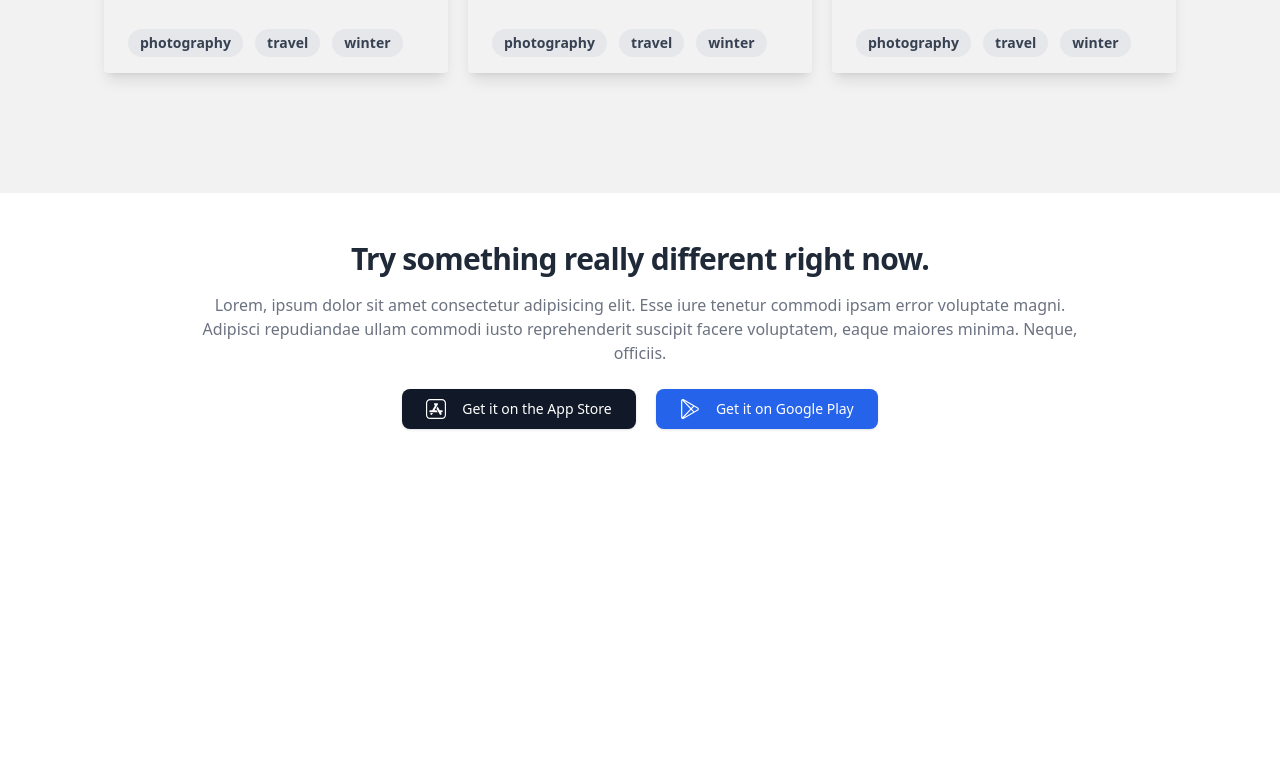
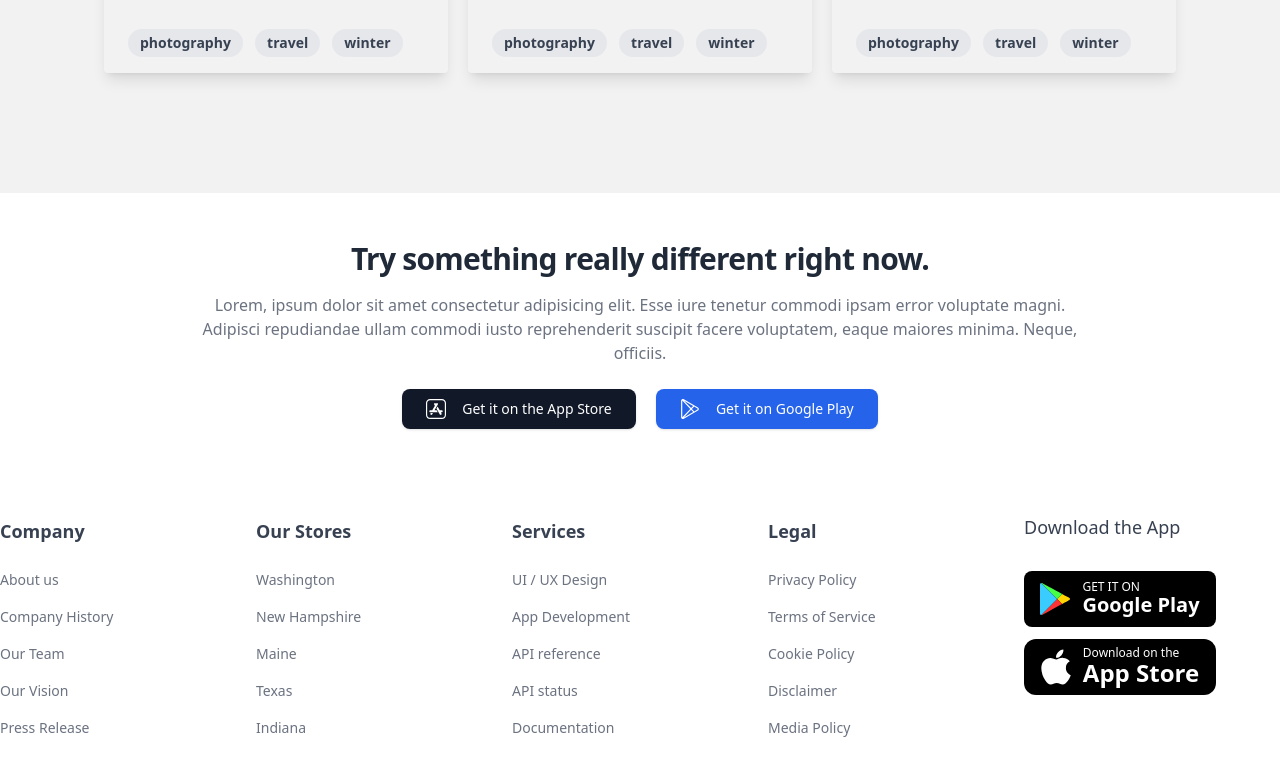
Before and after one commit to Jyotimoykathar/Akshar_edu, a plain HTML site: page index.html in a window 1280 px wide. Shown: the part 1893-2669 px from the top of the page. Before the commit the page ends 2370 px from the top, so only its background shows below. Drawn offline with nearby package versions, Linux system fonts and the light colour scheme.

Commit message:
footer added

```diff
--- a/index.html
+++ b/index.html
@@ -341,7 +341,132 @@
     <!-- MAIN SECTION END -->
 
     <!-- FOOTER SECTION START -->
-    <footer></footer>
+    <footer class="container mx-auto px-10 py-10 md:px-0">
+      <div class="grid grid-cols-2 md:grid-cols-3 lg:grid-cols-5">
+        <div class="mb-8 lg:mb-0">
+          <p
+            class="text-lg font-semibold text-gray-700 dark:text-gray-100 mb-6"
+          >
+            Company
+          </p>
+          <ul
+            class="flex flex-col space-y-4 font-medium text-[14px] text-gray-500 dark:text-gray-400"
+          >
+            <li>About us</li>
+            <li>Company History</li>
+            <li>Our Team</li>
+            <li>Our Vision</li>
+            <li>Press Release</li>
+          </ul>
+        </div>
+        <div class="mb-8 lg:mb-0">
+          <p
+            class="text-lg font-semibold text-gray-700 dark:text-gray-100 mb-6"
+          >
+            Our Stores
+          </p>
+          <ul
+            class="flex flex-col space-y-4 font-medium text-[14px] text-gray-500 dark:text-gray-400"
+          >
+            <li>Washington</li>
+            <li>New Hampshire</li>
+            <li>Maine</li>
+            <li>Texas</li>
+            <li>Indiana</li>
+          </ul>
+        </div>
+        <div class="mb-8 lg:mb-0">
+          <p
+            class="text-lg font-semibold text-gray-700 dark:text-gray-100 mb-6"
+          >
+            Services
+          </p>
+          <ul
+            class="flex flex-col space-y-4 font-medium text-[14px] text-gray-500 dark:text-gray-400"
+          >
+            <li>UI / UX Design</li>
+            <li>App Development</li>
+            <li>API reference</li>
+            <li>API status</li>
+            <li>Documentation</li>
+          </ul>
+        </div>
+        <div class="mb-8 lg:mb-0">
+          <p
+            class="text-lg font-semibold text-gray-700 dark:text-gray-100 mb-6"
+          >
+            Legal
+          </p>
+          <ul
+            class="flex flex-col space-y-4 font-medium text-[14px] text-gray-500 dark:text-gray-400"
+          >
+            <li>Privacy Policy</li>
+            <li>Terms of Service</li>
+            <li>Cookie Policy</li>
+            <li>Disclaimer</li>
+            <li>Media Policy</li>
+          </ul>
+        </div>
+        <div class="mt-8 lg:mt-0">
+          <p
+            class="font-medium text-lg leading-[21.6px] text-gray-700 dark:text-gray-100 mb-8"
+          >
+            Download the App
+          </p>
+          <div>
+            <div
+              class="flex mt-3 w-48 h-14 bg-black text-white rounded-lg items-center justify-center"
+            >
+              <div class="mr-3">
+                <svg viewBox="30 336.7 120.9 129.2" width="30">
+                  <path
+                    fill="#FFD400"
+                    d="M119.2,421.2c15.3-8.4,27-14.8,28-15.3c3.2-1.7,6.5-6.2,0-9.7 c-2.1-1.1-13.4-7.3-28-15.3l-20.1,20.2L119.2,421.2z"
+                  ></path>
+                  <path
+                    fill="#FF3333"
+                    d="M99.1,401.1l-64.2,64.7c1.5,0.2,3.2-0.2,5.2-1.3 c4.2-2.3,48.8-26.7,79.1-43.3L99.1,401.1L99.1,401.1z"
+                  ></path>
+                  <path
+                    fill="#48FF48"
+                    d="M99.1,401.1l20.1-20.2c0,0-74.6-40.7-79.1-43.1 c-1.7-1-3.6-1.3-5.3-1L99.1,401.1z"
+                  ></path>
+                  <path
+                    fill="#3BCCFF"
+                    d="M99.1,401.1l-64.3-64.3c-2.6,0.6-4.8,2.9-4.8,7.6 c0,7.5,0,107.5,0,113.8c0,4.3,1.7,7.4,4.9,7.7L99.1,401.1z"
+                  ></path>
+                </svg>
+              </div>
+              <div>
+                <div class="text-xs">GET IT ON</div>
+                <div class="text-xl font-semibold font-sans -mt-1">
+                  Google Play
+                </div>
+              </div>
+            </div>
+            <div
+              class="flex mt-3 w-48 h-14 bg-black text-white rounded-xl items-center justify-center"
+            >
+              <div class="mr-3">
+                <svg viewBox="0 0 384 512" width="30">
+                  <path
+                    fill="currentColor"
+                    d="M318.7 268.7c-.2-36.7 16.4-64.4 50-84.8-18.8-26.9-47.2-41.7-84.7-44.6-35.5-2.8-74.3 20.7-88.5 20.7-15 0-49.4-19.7-76.4-19.7C63.3 141.2 4 184.8 4 273.5q0 39.3 14.4 81.2c12.8 36.7 59 126.7 107.2 125.2 25.2-.6 43-17.9 75.8-17.9 31.8 0 48.3 17.9 76.4 17.9 48.6-.7 90.4-82.5 102.6-119.3-65.2-30.7-61.7-90-61.7-91.9zm-56.6-164.2c27.3-32.4 24.8-61.9 24-72.5-24.1 1.4-52 16.4-67.9 34.9-17.5 19.8-27.8 44.3-25.6 71.9 26.1 2 49.9-11.4 69.5-34.3z"
+                  ></path>
+                </svg>
+              </div>
+              <div>
+                <div class="text-xs">Download on the</div>
+                <div class="text-2xl font-semibold font-sans -mt-1">
+                  App Store
+                </div>
+              </div>
+            </div>
+          </div>
+        </div>
+      </div>
+    </footer>
+
     <!-- FOOTER SECTION START -->
     <script src="script.js"></script>
   </body>
```
